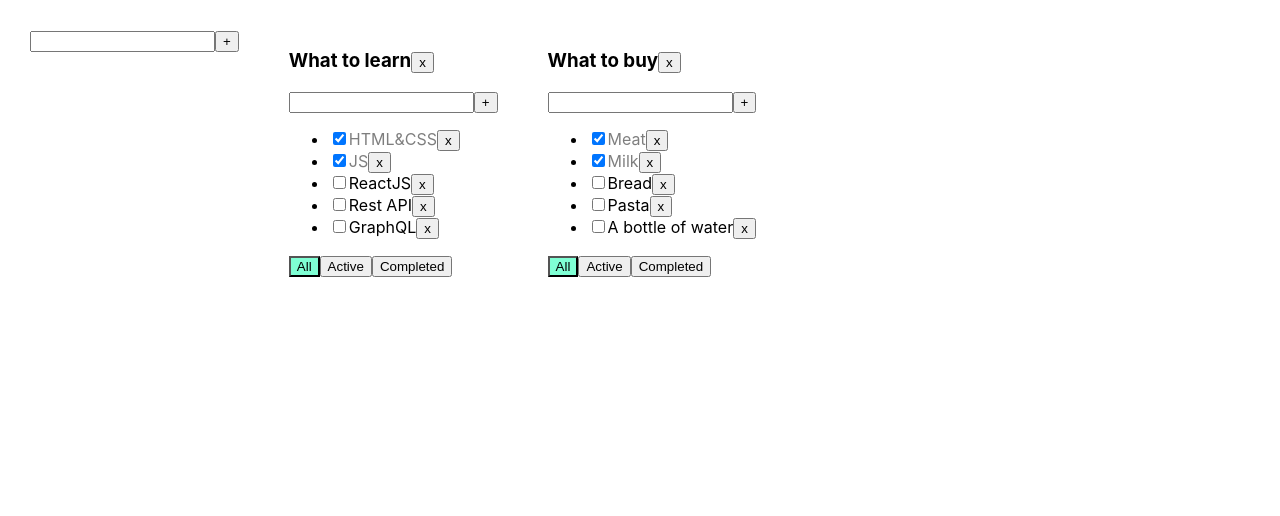
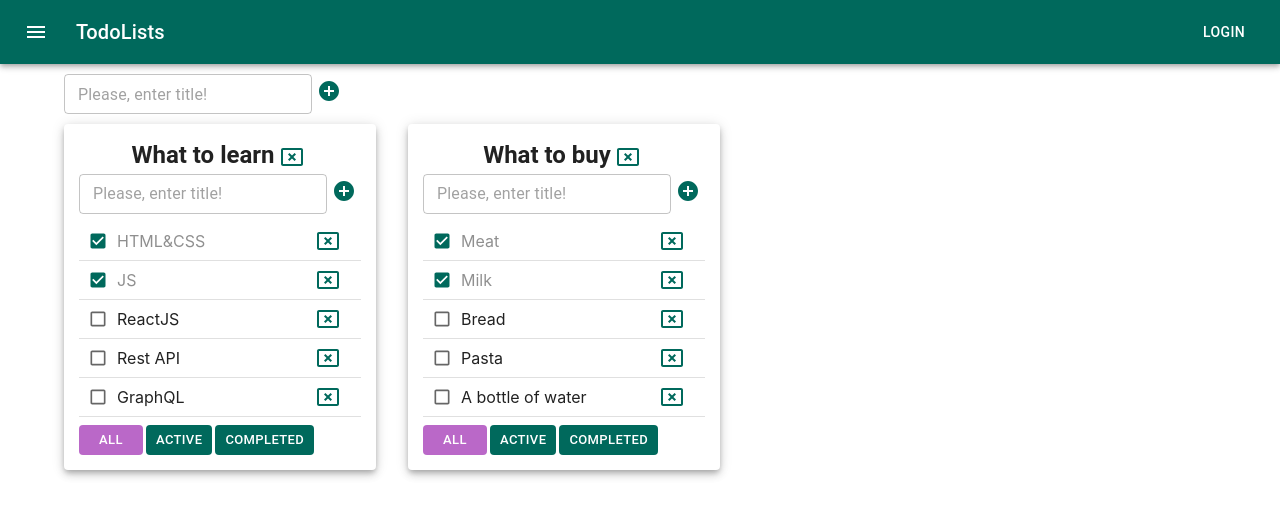
Before and after one commit to Karpenko21/1-todolist, a React (Create React App) app: page / in a window 1280 px wide. Shown: the top 516 px of the page. Built offline with nearby package versions, Linux system fonts and the light colour scheme.

Commit message:
Lesson 7 material-ui

```diff
--- a/src/AddItemForm.tsx
+++ b/src/AddItemForm.tsx
@@ -1,8 +1,11 @@
 import React, {ChangeEvent, KeyboardEvent, useState} from 'react';
 import styles from "./Todolist.module.css";
+import AddCircleSharpIcon from '@mui/icons-material/AddCircleSharp';
+import {IconButton, TextField} from "@mui/material";
+import DeleteIcon from "@mui/icons-material/Delete";
 
 type AddItemFormPropsType = {
-    addItem: (title:string) => void
+    addItem: (title: string) => void
 }
 
 const AddItemForm: React.FC<AddItemFormPropsType> = (props) => {
@@ -10,7 +13,7 @@ const AddItemForm: React.FC<AddItemFormPropsType> = (props) => {
     const [title, setTitle] = useState("")
     const [error, setError] = useState<boolean>(false)
 
-    const userError = 'Title is required'
+
 
     const onChangeHandler = (e: ChangeEvent<HTMLInputElement>) => {
         setTitle(e.currentTarget.value)
@@ -35,14 +38,24 @@ const AddItemForm: React.FC<AddItemFormPropsType> = (props) => {
     return (
         <div>
 
-            <input value={title}
-                   onChange={onChangeHandler}
-                   onKeyPress={onKeyPressHandler}
-                   className={error ? styles.error   : ""}
+            <TextField
+                variant={"outlined"}
+                color={"secondary"}
+                placeholder={"Please, enter title!"}
+                size={"small"}
+                value={title}
+                onChange={onChangeHandler}
+                onKeyPress={onKeyPressHandler}
+                error={error}
+                helperText={error && 'Title is required!'}
             />
-            <button onClick={addItem}>+</button>
+            <IconButton
+                size="small"
+                color="primary"
+                onClick={addItem}>
+                <AddCircleSharpIcon/>
+            </IconButton>
             <div className={error ? styles.errorMessage : ""}>
-                {error ? userError : ''}
             </div>
         </div>
     );
--- a/src/App.css
+++ b/src/App.css
@@ -1,4 +1,4 @@
-.App {
+/*.App {
   padding: 30px;
   display: flex;
   flex-direction: row;
@@ -6,4 +6,4 @@
 
 .App > div {
   margin-right: 50px;
-}
+}*/
--- a/src/App.tsx
+++ b/src/App.tsx
@@ -3,7 +3,19 @@ import './App.css';
 import {TaskType, Todolist} from './Todolist';
 import {v1} from 'uuid';
 import AddItemForm from "./AddItemForm";
-import {Button} from "@mui/material";
+import {
+    AppBar,
+    Toolbar,
+    Checkbox,
+    FormControlLabel,
+    FormGroup,
+    IconButton,
+    Typography,
+    Button,
+    Container, Grid, Paper, ThemeProvider, createTheme
+} from "@mui/material";
+import {Menu} from "@mui/icons-material";
+import {amber, lightGreen} from "@mui/material/colors";
 
 
 export  type TodolistType = {
@@ -71,7 +83,7 @@ function App() {
             [todoListID]: tasks[todoListID].map(el => el.id === taskId ? {...el, isDone: checkedValue} : el)
         })
     }
-    const changeTasksTitle = (taskId: string, newTitle:string, todoListID: string) => {
+    const changeTasksTitle = (taskId: string, newTitle: string, todoListID: string) => {
         setTasks({
             ...tasks,
             [todoListID]: tasks[todoListID].map(el => el.id === taskId ? {...el, title: newTitle} : el)
@@ -112,20 +124,22 @@ function App() {
             }
 
 
-            /*const filteredTasks = () => {
+            /*  const filteredTasks: TaskType = () => {
 
                   let tasksForTodolist = tasks[tl.id];
 
                   if (tl.filter === "active") {
                       return tasksForTodolist = tasks[tl.id].filter(t => !t.isDone);
-                } else if (filter === "completed") {
+                  } else if (tl.filter === "completed") {
                       return tasksForTodolist = tasks[tl.id].filter(t => t.isDone);
                   }
                   return tasksForTodolist
-            }*/
-
+              }
+  */
             return (
-                <Todolist key={tl.id}
+                <Grid item key={tl.id}>
+                    <Paper sx={{"p": "15px"}} elevation={5}>
+                        <Todolist
                             todolistID={tl.id}
                             title={tl.title}
                             filter={tl.filter}
@@ -140,16 +154,65 @@ function App() {
                             changeTodoListFilter={changeTodolistFilter}
                             addTask={addTask}
                             changeTasksStatus={changeTasksStatus}/>
+                    </Paper>
+                </Grid>
             )
         }
     )
+
+    const myTheme = createTheme({
+            palette: {
+                primary: {
+                    main: '#00695c',
+                },
+                secondary: {
+                    main: '#ba68c8',
+                },
+                mode: "light",
+            }
+        }
+    )
     return (
+        <ThemeProvider theme={myTheme}>
             <div className={"App"}>
+                <AppBar position="static">
+                    <Toolbar>
+                        <IconButton
+                            size="large"
+                            edge="start"
+                            color="inherit"
+                            aria-label="menu"
+                            sx={{mr: 2}}
+                        >
+                            <Menu/>
+                        </IconButton>
+                        <Typography variant="h6" component="div" sx={{flexGrow: 1}}>
+                            TodoLists
+                        </Typography>
+                        {/*<FormGroup>
+                        <FormControlLabel
+                            control={<Checkbox
+                                onChange={(e) => setDarkMode(e.currentTarget.checked)}/>}
+                            label={isDarkMode
+                                ? "Dark mode off"
+                                : "Dark mode on"}
+                        />
+                    </FormGroup>*/}
+                        <Button color="inherit">Login</Button>
+                    </Toolbar>
+                </AppBar>
+                <Container fixed>
+                    <Grid container
+                          sx={{"p": "10px 0 10px 0"}}>
                         <AddItemForm addItem={addTodolist}/>
+                    </Grid>
+                    <Grid container spacing={4}>
                         {todolistComponents}
+                    </Grid>
+                </Container>
             </div>
-    )
-
+        </ThemeProvider>
+    );
 }
 
 export default App;
--- a/src/EditableSpan.tsx
+++ b/src/EditableSpan.tsx
@@ -1,4 +1,5 @@
 import React, {ChangeEvent, FC, useState} from 'react';
+import {TextField} from "@mui/material";
 
 type EditableSpanPropsType = {
     title: string
@@ -24,10 +25,13 @@ const EditableSpan: FC<EditableSpanPropsType> = (props) => {
 
     return (
         isEditMode
-            ? <input autoFocus
-                     value={title}
-                     onChange={onChangeHandler}
-                     onBlur={offEditMode}/>
+            ? <TextField
+                size="small"
+                variant="standard"
+                autoFocus
+                value={title}
+                onChange={onChangeHandler}
+                onBlur={offEditMode}/>
             : <span
                 onDoubleClick={onEditMode}>
                 {props.title}</span>
--- a/src/Todolist.module.css
+++ b/src/Todolist.module.css
@@ -7,7 +7,7 @@
     color: red;
 }
 .activeFilter {
-    background-color: aquamarine;
+    background-color: fuchsia;
 }
 
 .isDone {
--- a/src/Todolist.tsx
+++ b/src/Todolist.tsx
@@ -3,6 +3,8 @@ import {FilterValuesType} from './App';
 import styles from './Todolist.module.css'
 import AddItemForm from "./AddItemForm";
 import EditableSpan from "./EditableSpan";
+import {Button, Checkbox, IconButton, List, ListItem, Typography} from "@mui/material";
+import CancelPresentationIcon from '@mui/icons-material/CancelPresentation';
 
 
 export type TaskType = {
@@ -20,7 +22,7 @@ type TodolistPropsType = {
     removeTask: (taskId: string, todoListID: string) => void
     addTask: (title: string, todoListID: string) => void
     changeTasksStatus: (taskId: string, checkedValue: boolean, todoListID: string) => void
-    changeTasksTitle: (taskId: string, newTitle:string,  todoListID: string) => void
+    changeTasksTitle: (taskId: string, newTitle: string, todoListID: string) => void
 
     removeToDoList: (toDoListID: string) => void
     changeTodoListFilter: (value: FilterValuesType, todoListID: string) => void
@@ -45,46 +47,87 @@ export function Todolist(props: TodolistPropsType) {
 
     const addNewTask = (title: string) => props.addTask(title, props.todolistID)
 
-    const changeTodolistTitle = (newTitle: string) => {props.changeTodolistTitle(newTitle, props.todolistID)}
+    const changeTodolistTitle = (newTitle: string) => {
+        props.changeTodolistTitle(newTitle, props.todolistID)
+    }
 
 
     return (
         <div>
-            <h3>
+            <Typography
+                variant={"h5"}
+                align={"center"}
+                fontWeight={"bold"}
+            >
                 <EditableSpan title={props.title} changeTitle={changeTodolistTitle}/>
-                <button onClick={removeTodolist}>x</button>
-            </h3>
+                <IconButton
+                    size="small"
+                    color={"primary"}
+                    onClick={removeTodolist}>
+                    <CancelPresentationIcon/>
+                </IconButton>
+            </Typography>
             <AddItemForm addItem={addNewTask}/>
-            <ul>
+            <List>
                 {
                     props.tasks.map(t => {
 
                         const onClickHandler = () => props.removeTask(t.id, props.todolistID)
 
                         const onChangeCheckedHandler = (taskId: string, checkedValue: boolean, todoListID: string) => props.changeTasksStatus(taskId, checkedValue, todoListID)
-                       const  changeTaskTitle = (newTitle: string) => {props.changeTasksTitle(t.id, newTitle, props.todolistID )}
+                        const changeTaskTitle = (newTitle: string) => {
+                            props.changeTasksTitle(t.id, newTitle, props.todolistID)
+                        }
 
-                        return <li key={t.id}>
-                            <input type="checkbox" checked={t.isDone}
-                                   onChange={(e) => onChangeCheckedHandler(t.id, e.currentTarget.checked, props.todolistID)}/>
+                        return <ListItem
+                            disablePadding
+                            divider
+                            secondaryAction={
+                                <IconButton
+                                    color={"primary"}
+                                    size="small"
+                                    onClick={onClickHandler}>
+                                    <CancelPresentationIcon/>
+                                </IconButton>
+                            }
+                            key={t.id}>
+                            <Checkbox
+                                size="small"
+                                onChange={(e) => onChangeCheckedHandler(t.id, e.currentTarget.checked, props.todolistID)}
+                                checked={t.isDone}
+                            />
                             <span className={t.isDone ? styles.isDone : ""}>
                                 <EditableSpan title={t.title} changeTitle={changeTaskTitle}/>
                             </span>
-                            <button onClick={onClickHandler}>x</button>
-                        </li>
+
+                        </ListItem>
                     })
                 }
-            </ul>
+            </List>
             <div>
-                <button onClick={() => onButtonClickHandler('all')}
-                        className={buttonName === 'all' ? styles.activeFilter : ""}>All
-                </button>
-                <button onClick={() => onButtonClickHandler('active')}
-                        className={buttonName === 'active' ? styles.activeFilter : ""}>Active
-                </button>
-                <button onClick={() => onButtonClickHandler('completed')}
-                        className={buttonName === 'completed' ? styles.activeFilter : ""}>Completed
-                </button>
+                <Button
+
+                    size="small"
+                    variant="contained"
+                    disableElevation
+                    color={props.filter === 'all' ? "secondary" : "primary"}
+                    onClick={() => onButtonClickHandler('all')}>All
+                </Button>
+                <Button
+                    sx={{"ml": "3px"}}
+                    size="small"
+                    variant="contained"
+                    disableElevation
+                    color={props.filter === 'active' ? "secondary" : "primary"}
+                    onClick={() => onButtonClickHandler('active')}>Active
+                </Button>
+                <Button sx={{"ml": "3px"}}
+                        size="small"
+                        variant="contained"
+                        disableElevation
+                        color={props.filter === 'completed' ? "secondary" : "primary"}
+                        onClick={() => onButtonClickHandler('completed')}>Completed
+                </Button>
             </div>
         </div>
     )
```
Lines whose indentation alone changed are shown as unchanged.
